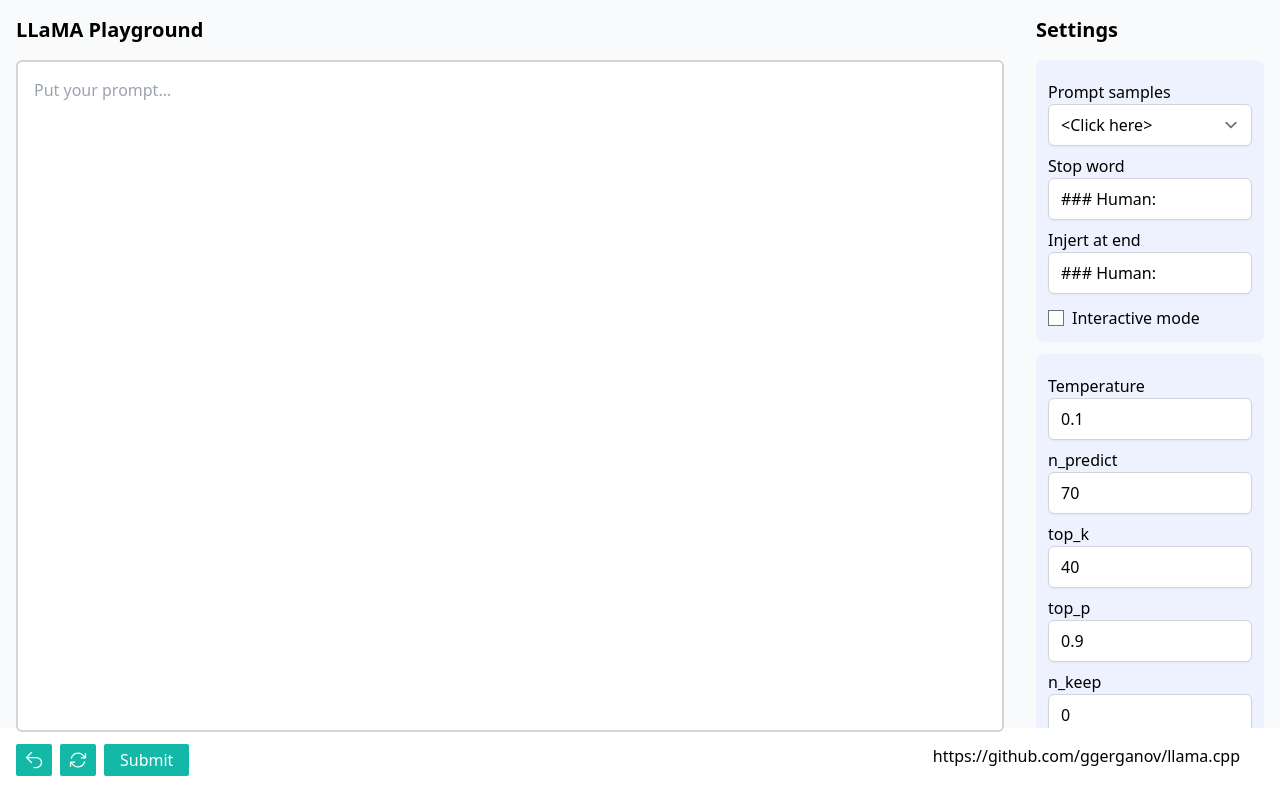
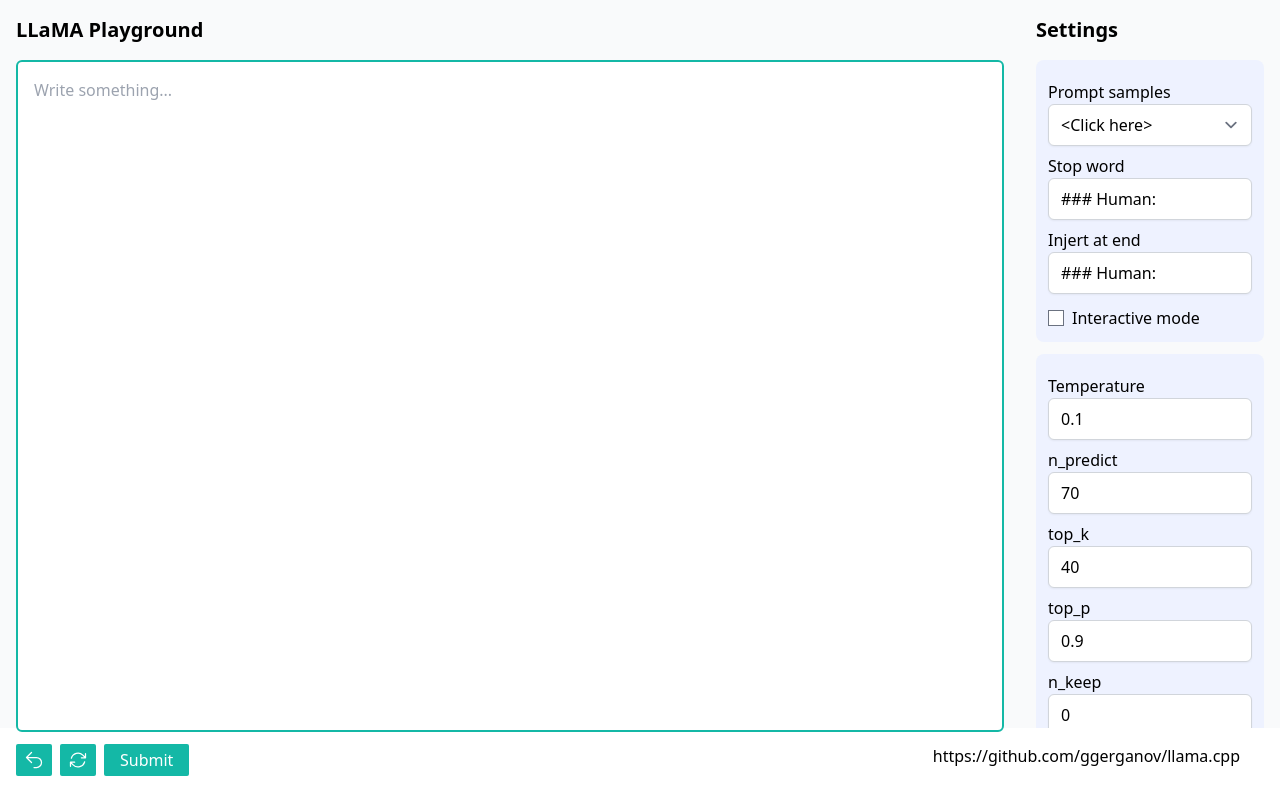
Before and after one commit to hwpoison/llama-server-playground, a Vue app: page / in a window 1280 px wide. Built offline with nearby package versions, Linux system fonts and the light colour scheme.

Commit message:
error handling

```diff
--- a/src/components/Playground.vue
+++ b/src/components/Playground.vue
@@ -9,7 +9,7 @@
         <h2 class="flex justify-start text-xl font-bold mb-4">LLaMA Playground<div :class="{ 'hidden' : !completionInProgress }"><svg fill="rgb(20 184 166)" width="24" height="24" viewBox="0 0 24 24" xmlns="http://www.w3.org/2000/svg"><circle class="spinner_I8Q1" cx="4" cy="12" r="1.5"/><circle class="spinner_I8Q1 spinner_vrS7" cx="12" cy="12" r="3"/><circle class="spinner_I8Q1"  cx="20" cy="12" r="1.5"/></svg></div></h2>
 
         <!-- Prompt Area -->
-        <textarea ref="promptBoxArea" v-model="promptBoxContent" class="w-full h-full resize-none p-4 border-2 rounded-md duration-500 border-neutral-300 outline-none" placeholder="Put your prompt..."></textarea>
+        <textarea ref="promptBoxArea" v-model="promptBoxContent" class="w-full h-full resize-none p-4 border-2 rounded-md duration-500 border-teal-500  focus:ring-teal-500 focus:border-teal-600 focus:outline-0" placeholder="Write something..."></textarea>
       </div>
 
       <!-- Settings panel -->
@@ -209,6 +209,7 @@
     const promptSamples = (event) => {
       const presetKey = event.target.value
       console.log("[!] Selected preset prompt", presetKey)
+      completionHistory.value = []
       promptBoxContent.value = samplePrompts[presetKey]
     }
 
@@ -248,7 +249,7 @@
       }
 
       try {
-        console.info("[!] Sending Prompt...", data)
+        console.info("[!] Submiting prompt...", data)
         const response = await fetch('/api/completion', { method:'POST', body: JSON.stringify(data) })
         if(response?.ok){
           completionInProgress.value = true
@@ -263,26 +264,27 @@
         return false
       }
 
-      console.info("[!] Completion in progress...")
+      console.info("[!] Fetching tokens...")
       while(completionInProgress.value){
           const result = await fetchNextToken()
           if(!result){
             completionModeOff()
-            return false
+            break
           }
           promptBoxContent.value += result.content
 
           // Check prompt stream stop
           if(result.stop){
             completionModeOff()
-            console.info("[!] Completion finished.")
+
             if(p_interactive.value){
               promptBoxContent.value += p_injertion_end.value
             }
             promptBoxArea.value.focus()
-            return true
+            break
           }
       }
+      console.info("[!] Completion finished.")
     }
 
     return {
@@ -331,4 +333,6 @@
     r:3px
   }
 }
+
+
 </style>
```
